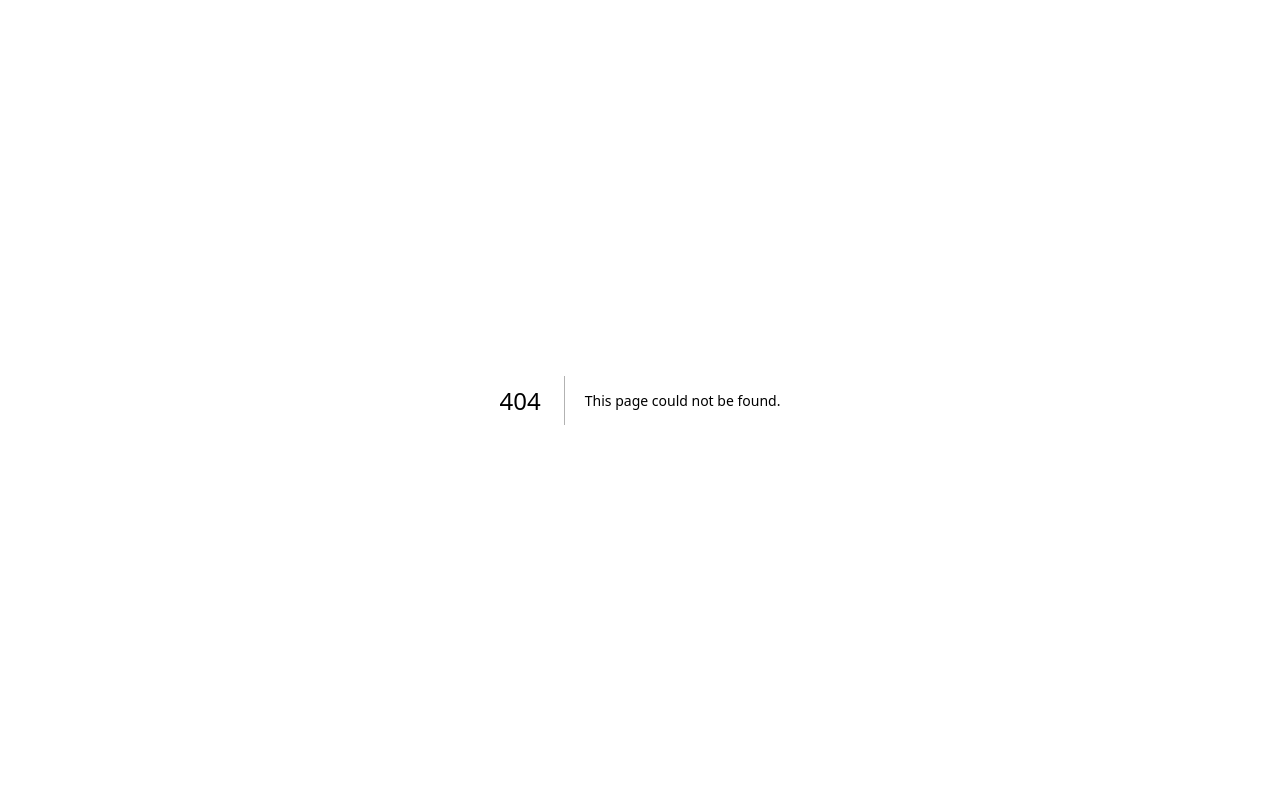
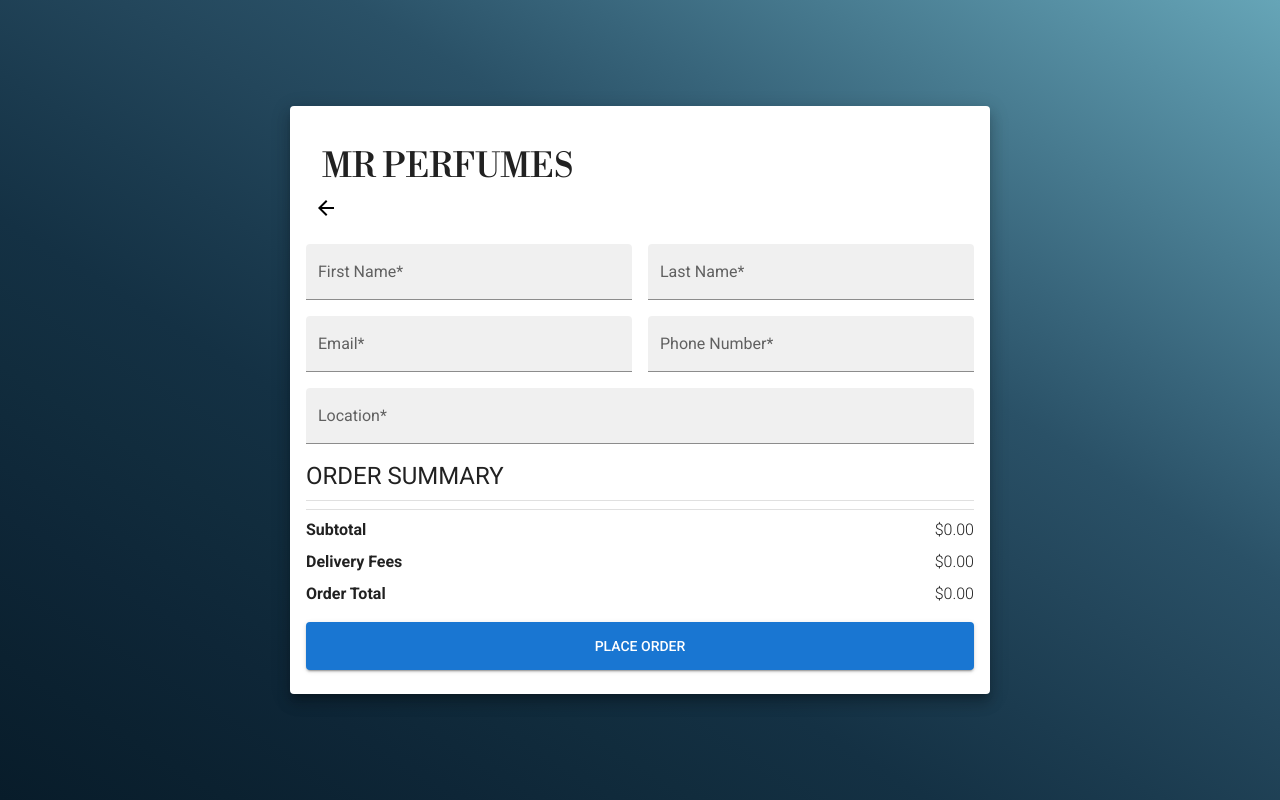
Before and after one commit to kingmohbil/online-store, a Next.js app: page /checkout in a window 1280 px wide. Before the commit this address had no page. Built offline with nearby package versions, Linux system fonts and the light colour scheme.

Commit message:
Added Cash on delivary form

```diff
--- a/components/CartPage.tsx
+++ b/components/CartPage.tsx
@@ -1,6 +1,6 @@
 import React, { useEffect } from 'react';
-import axios from 'axios';
 import { useSelector, useDispatch } from 'react-redux';
+import Link from 'next/link';
 import { RootState } from '../lib/store';
 import { addItem, removeItem } from '@/lib/slices/cartSlice';
 import {
@@ -128,8 +128,8 @@ function CartPage() {
             </Grid>
           </Grid>
           <Grid item xs={12}>
+            <Link href="/checkout">
               <Button
-              onClick={checkout}
                 variant="outlined"
                 sx={{
                   borderColor: 'var(--gold-color)',
@@ -140,6 +140,7 @@ function CartPage() {
               >
                 Proceed to checkout
               </Button>
+            </Link>
           </Grid>
         </Grid>
       )}
--- /dev/null
+++ b/components/CheckoutForm.tsx
@@ -0,0 +1,143 @@
+import React, { useState } from 'react';
+import { useRouter } from 'next/router';
+import {
+  Box,
+  TextField,
+  Typography,
+  IconButton,
+  Button,
+  Grid,
+  Divider,
+} from '@mui/material';
+import ListingCart from '@/components/ListingCart';
+import ArrowBackIcon from '@mui/icons-material/ArrowBack';
+import { websiteName } from '@/constants';
+
+const textFieldStyles = {
+  width: '100%',
+};
+
+function CheckoutForm() {
+  const router = useRouter();
+  const [formValues, setFormValues] = useState({
+    firstName: '',
+    lastName: '',
+    email: '',
+    phoneNumber: '',
+    location: '',
+  });
+
+  const handleBackClick = () => router.back();
+
+  const handleFirstNameChange = (
+    input: React.ChangeEvent<HTMLInputElement>
+  ) => {
+    setFormValues({ ...formValues, firstName: input.target.value });
+  };
+
+  const handleLastNameChange = (input: React.ChangeEvent<HTMLInputElement>) => {
+    setFormValues({ ...formValues, lastName: input.target.value });
+  };
+
+  const handleEmailChange = (input: React.ChangeEvent<HTMLInputElement>) => {
+    setFormValues({ ...formValues, email: input.target.value });
+  };
+
+  const handlePhoneNumberChange = (
+    input: React.ChangeEvent<HTMLInputElement>
+  ) => {
+    setFormValues({ ...formValues, phoneNumber: input.target.value });
+  };
+
+  const handleLocationChange = (input: React.ChangeEvent<HTMLInputElement>) => {
+    setFormValues({ ...formValues, location: input.target.value });
+  };
+
+  const checkout = (event: React.FormEvent<HTMLFormElement>) => {
+    event.preventDefault();
+  };
+
+  return (
+    <>
+      <Typography variant="h4" fontFamily="var(--elegant-font)" px={2}>
+        {websiteName}
+      </Typography>
+
+      <IconButton aria-label="go back" sx={{ color: 'black' }}>
+        <ArrowBackIcon onClick={handleBackClick} />
+      </IconButton>
+      <Box>
+        <form onSubmit={checkout} id="checkout-form">
+          <Grid container spacing={2} pt={2}>
+            <Grid container item spacing={2}>
+              <Grid item xs={6}>
+                <TextField
+                  label="First Name*"
+                  variant="filled"
+                  value={formValues.firstName}
+                  onChange={handleFirstNameChange}
+                  sx={{ ...textFieldStyles }}
+                />
+              </Grid>
+              <Grid item xs={6}>
+                <TextField
+                  label="Last Name*"
+                  variant="filled"
+                  value={formValues.lastName}
+                  onChange={handleLastNameChange}
+                  sx={{ ...textFieldStyles }}
+                />
+              </Grid>
+            </Grid>
+            <Grid container item spacing={2}>
+              <Grid item xs={6}>
+                <TextField
+                  label="Email*"
+                  variant="filled"
+                  value={formValues.email}
+                  onChange={handleEmailChange}
+                  sx={{ ...textFieldStyles }}
+                />
+              </Grid>
+              <Grid item xs={6}>
+                <TextField
+                  label="Phone Number*"
+                  variant="filled"
+                  value={formValues.phoneNumber}
+                  onChange={handlePhoneNumberChange}
+                  sx={{ ...textFieldStyles }}
+                />
+              </Grid>
+            </Grid>
+            <Grid item xs={12}>
+              <TextField
+                label="Location*"
+                variant="filled"
+                value={formValues.location}
+                onChange={handleLocationChange}
+                sx={{ ...textFieldStyles }}
+              />
+            </Grid>
+          </Grid>
+        </form>
+        <Box>
+          <Typography variant="h5" pt={2} gutterBottom>
+            ORDER SUMMARY
+          </Typography>
+          <Divider sx={{ mb: 1 }} />
+          <ListingCart />
+          <Button
+            type="submit"
+            variant="contained"
+            form="checkout-form"
+            sx={{ width: '100%', mt: 2, p: 1.5 }}
+          >
+            Place Order
+          </Button>
+        </Box>
+      </Box>
+    </>
+  );
+}
+
+export default CheckoutForm;
--- /dev/null
+++ b/components/ListingCart.tsx
@@ -0,0 +1,86 @@
+import React from 'react';
+import { Grid, Divider, Typography } from '@mui/material';
+import { useSelector } from 'react-redux';
+import { RootState } from '../lib/store';
+
+interface PropsType {
+  DeliveryFees?: number;
+}
+
+function CartList({ DeliveryFees }: PropsType) {
+  const cart = useSelector((state: RootState) => state.cart);
+  return (
+    <>
+      <Grid container spacing={1}>
+        {cart.items.map((item) => (
+          <Grid container item key={item.id}>
+            <Grid item xs={8}>
+              <Typography variant="body1" fontWeight={500}>
+                {item.count} x {item.name}
+              </Typography>
+            </Grid>
+            <Grid item xs={4} display="flex" justifyContent={'flex-end'}>
+              <Typography fontWeight={300}>${item.price.toFixed(2)}</Typography>
+            </Grid>
+          </Grid>
+        ))}
+        <Grid item xs={12}>
+          <Divider />
+        </Grid>
+        <Grid container item>
+          <Grid item xs={8}>
+            <Typography variant="body1" fontWeight={700}>
+              Subtotal
+            </Typography>
+          </Grid>
+          <Grid item xs={4}>
+            <Typography
+              variant="body1"
+              fontWeight={300}
+              display="flex"
+              justifyContent={'flex-end'}
+            >
+              ${cart.total.toFixed(2)}
+            </Typography>
+          </Grid>
+        </Grid>
+        <Grid container item>
+          <Grid item xs={8}>
+            <Typography variant="body1" fontWeight={700}>
+              Delivery Fees
+            </Typography>
+          </Grid>
+          <Grid item xs={4}>
+            <Typography
+              variant="body1"
+              fontWeight={300}
+              display="flex"
+              justifyContent={'flex-end'}
+            >
+              ${(DeliveryFees || 0).toFixed(2)}
+            </Typography>
+          </Grid>
+        </Grid>
+        <Grid container item>
+          <Grid item xs={8}>
+            <Typography variant="body1" fontWeight={700}>
+              Order Total
+            </Typography>
+          </Grid>
+          <Grid item xs={4}>
+            <Typography
+              variant="body1"
+              fontWeight={300}
+              display="flex"
+              justifyContent={'flex-end'}
+            >
+              ${(cart.total + (DeliveryFees || 0)).toFixed(2)}
+            </Typography>
+          </Grid>
+        </Grid>
+      </Grid>
+    </>
+  );
+}
+
+export default CartList;
--- /dev/null
+++ b/pages/checkout.tsx
@@ -0,0 +1,41 @@
+import React from 'react';
+import { Paper, Box } from '@mui/material';
+import CheckoutForm from '@/components/CheckoutForm';
+
+function CheckoutPage() {
+  return (
+    <Box
+      sx={{
+        minHeight: '100vh',
+        display: 'flex',
+        flexDirection: 'column',
+        justifyContent: 'center',
+        alignItems: 'center',
+      }}
+    >
+      <Paper
+        sx={{
+          px: {
+            xs: 2,
+          },
+          pt: {
+            xs: 5,
+          },
+          pb: {
+            xs: 3,
+          },
+          width: {
+            xs: 700,
+          },
+        }}
+        elevation={10}
+      >
+        <Box>
+          <CheckoutForm />
+        </Box>
+      </Paper>
+    </Box>
+  );
+}
+
+export default CheckoutPage;
```
Lines whose indentation alone changed are shown as unchanged.
